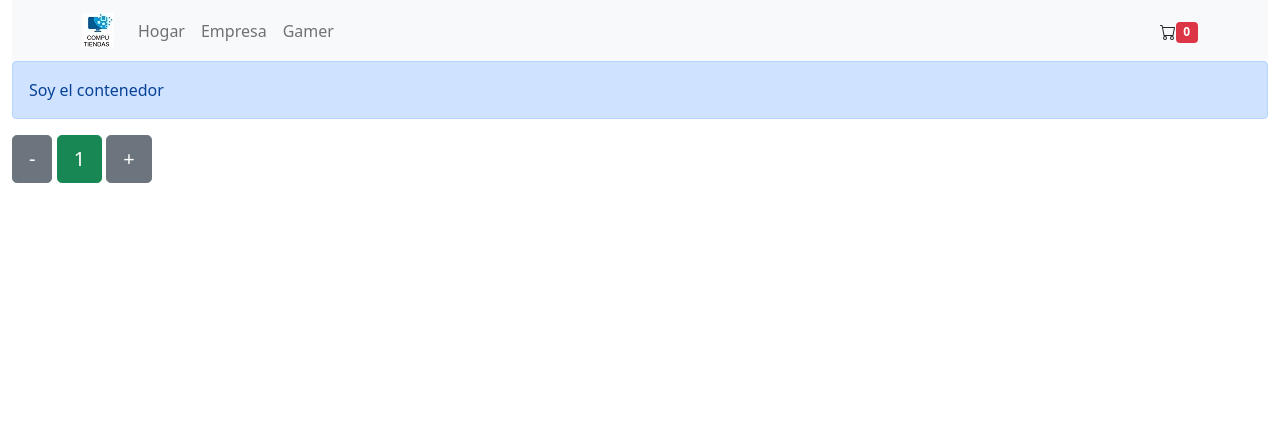
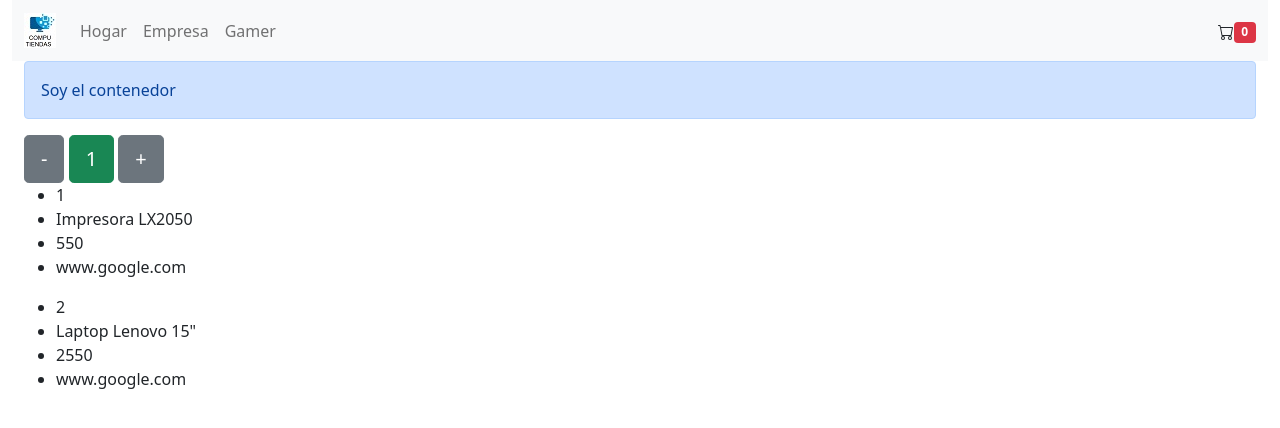
Before and after one commit to fmalca/react-project, a React (Create React App) app: page / in a window 1280 px wide. Shown: the top 428 px of the page. Built offline with nearby package versions, Linux system fonts and the light colour scheme.

Commit message:
Map y promise

```diff
--- /dev/null
+++ b/src/components/Item/Item.js
@@ -0,0 +1,15 @@
+import React from 'react'
+
+const Item = ( {id, title, price, pictureURL} ) => {
+    return (
+        <>
+          <ul>
+              <li>{id}</li>
+              <li>{title}</li>
+              <li>{price}</li>
+              <li>{pictureURL}</li>
+          </ul>
+        </>
+    )
+}
+export default Item
--- /dev/null
+++ b/src/components/ItemList/ItemList.js
@@ -0,0 +1,14 @@
+import React from 'react'
+import Item from '../Item/Item'
+
+const ItemList = () => {
+
+    return (
+        <>
+          <Item id={1} title={"Impresora LX2050"} price={550.00} pictureURL={"www.google.com"} />
+          <Item id={2} title={"Laptop Lenovo 15\""} price={2550.00} pictureURL={"www.google.com"} />
+        </>
+    )
+}
+
+export default ItemList
--- a/src/components/ItemListContainer/ItemListContainer.js
+++ b/src/components/ItemListContainer/ItemListContainer.js
@@ -1,5 +1,7 @@
 import Alert from "react-bootstrap/Alert";
 import ItemCount from "../ItemCount/ItemCount";
+import ItemList from "../ItemList/ItemList";
+import Container from 'react-bootstrap/Container';
 
 const ItemListContainer = ({greeting}) => {
     const initial = 1
@@ -7,10 +9,13 @@ const ItemListContainer = ({greeting}) => {
 
     return (
         <div>
-            <Alert variant="primary">
-                {greeting}
-            </Alert>
-            <ItemCount initial= {initial} stock={stock}  />
+            <Container fluid>
+                <Alert variant="primary">
+                    {greeting}
+                </Alert>
+                <ItemCount initial= {initial} stock={stock}  />
+                <ItemList />
+            </Container>
         </div>
    )
 }
--- a/src/components/NavBar/NavBar.js
+++ b/src/components/NavBar/NavBar.js
@@ -9,7 +9,7 @@ const NavBar = () => {
     return (
         <>
             <Navbar bg="light" variant="light">
-                <Container>
+                <Container fluid>
                     <Navbar.Brand href="#home"><img src={logo} alt="" /></Navbar.Brand>
                     <Nav className="me-auto">
                         <Nav.Link href="#home">Hogar</Nav.Link>
```
